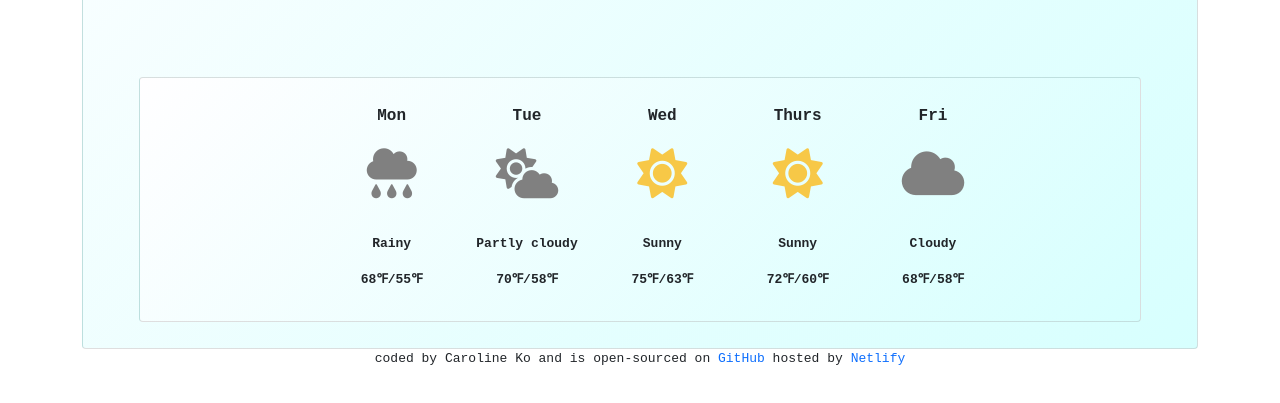
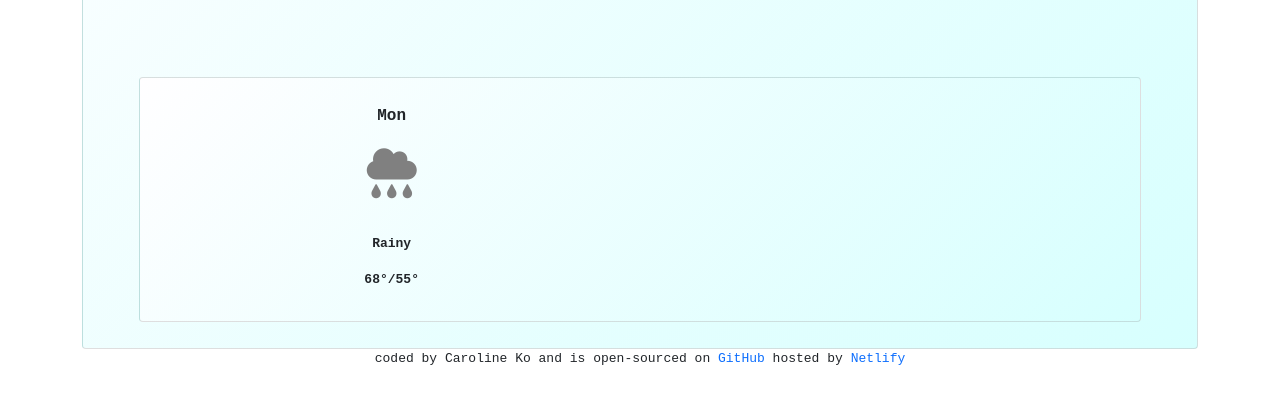
Before and after one commit to hancarol/weather-app, a plain HTML site: page index.html in a window 1280 px wide. Shown: the part 383-786 px from the top of the page. Drawn offline with nearby package versions, Linux system fonts and the light colour scheme; no server answers; a web font is replaced by a local one.

Commit message:
condensed the daily forecast to show only one day in HTML

```diff
--- a/index.html
+++ b/index.html
@@ -92,39 +92,7 @@
                     <i class="fas fa-cloud-rain rain"></i>
                   </p>
                   <p>Rainy</p>
-                  <p>68℉/55℉</p>
-                </div>
-                <div class="col-2">
-                  Tue
-                  <p>
-                    <i class="fas fa-cloud-sun cloudy"></i>
-                  </p>
-                  <p>Partly cloudy</p>
-                  <p>70℉/58℉</p>
-                </div>
-                <div class="col-2">
-                  Wed
-                  <p>
-                    <i class="fas fa-sun smallSun"> </i>
-                  </p>
-                  <p>Sunny</p>
-                  <p>75℉/63℉</p>
-                </div>
-                <div class="col-2">
-                  Thurs
-                  <p>
-                    <i class="fas fa-sun smallSun"> </i>
-                  </p>
-                  <p>Sunny</p>
-                  <p>72℉/60℉</p>
-                </div>
-                <div class="col-2">
-                  Fri
-                  <p>
-                    <i class="fas fa-cloud cloud"></i>
-                  </p>
-                  <p>Cloudy</p>
-                  <p>68℉/58℉</p>
+                  <p>68°/55°</p>
                 </div>
               </div>
             </div>
```
